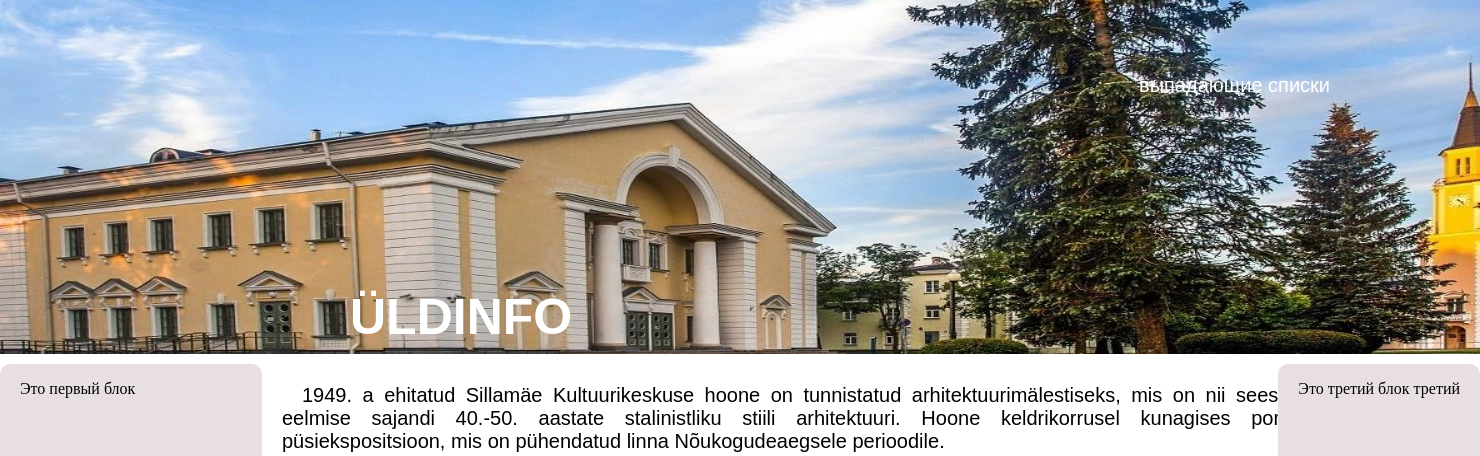
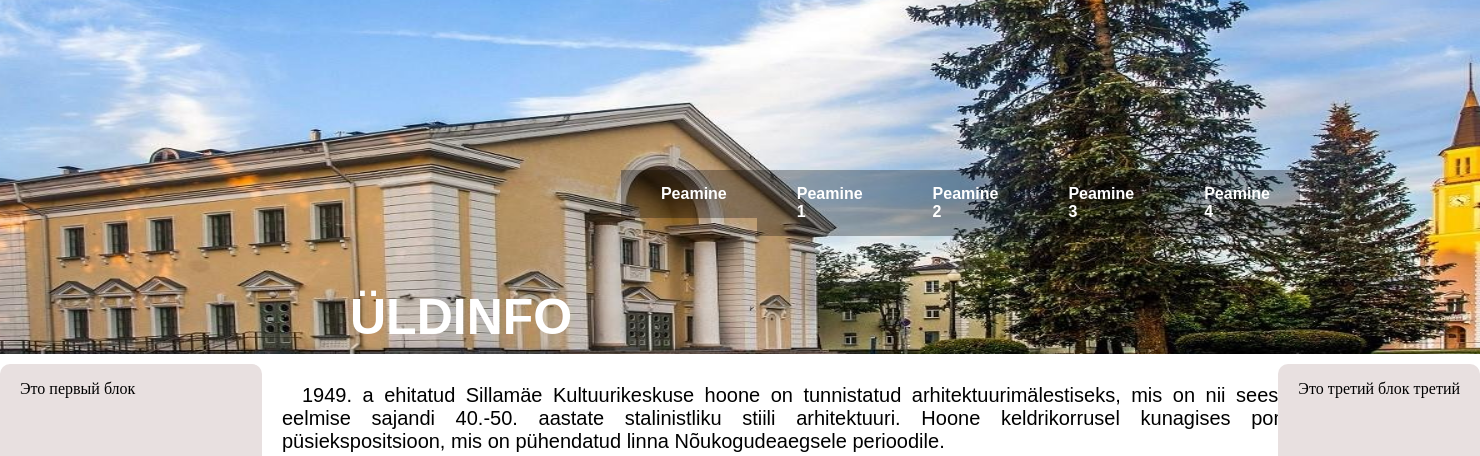
Before and after one commit to sutikovi-gor/kultuurikeskus, a PHP site: page / in a window 1480 px wide. Shown: the top 456 px of the page. Run offline with PHP 8.4, Linux system fonts and the light colour scheme.

Commit message:
rippmenu

```diff
--- a/css/style.css
+++ b/css/style.css
@@ -67,6 +67,7 @@ header{
 
 
 
+
 }
 
 .text_header{
@@ -84,18 +85,25 @@ header{
 
 .div_header{
 	position: relative;
+	display: inline-block;
 	font-family: Arial;
 	float: right;
 	padding-left: 1000px;
-	margin-right: 150px;
-	padding-top: 0px;
+	margin-right: 180px;
+	padding-top: 100px;
 	/*filter: blur(5px);*/
+
 
 }
 
 .div_header_text{
 	color: #FFFFFF;
-	font-size: 20px;
+	font-size: 17px;
+
+	/*background-color: rgb(0,0,0);*/
+	background-color: rgba(0,0,0, 0.3); /*делает полупрозрачный фон за текстом*/
+	color: white;
+	font-weight: bold;
 
 }
 
@@ -123,28 +131,44 @@ header{
 	}
 
 
-.card-photo {
-	display: block;
-	width: 200px;
-	height: 200px;
-	margin: 0 auto;
-	border-radius: 50%;
-}
-
-.card-tittle{
-	font-size: 20px;
-	text-align: center;
-	color: #37D755;
-}
 
 
+.dws_menu ul,
+.dws_menu ol {
+	list-style: none;
+
+	}
+	.dws_menu > ul{
+		display: flex;
+		justify-content: center;
+	}
+
+	.dws_menu > ul li a{
+		display: block;
+		padding: 15px 30px 15px 40px;
+		text-decoration: none;
+		color: #FFFFFF;
+		font-weight: bold;
+		background-color: rgba(0,0,0, 0.3);
+
+	}
+
+	.dws_menu li ul {
+		position: absolute;
+		display: none;
 
 
-.card-subtitle{
-	font-size: 18px;
-	color: #9B2B2B;
-}
-.card-list{
-	padding-left: 0px;
-	list-style-position: inside;
-	font-size: 14px;
+	}
+	.dws_menu li> ul li{
+		border: 1px;
+
+	}
+	.dws_menu li:hover > ul{
+		display: block;
+		font-weight: bold;
+		color: #080000;
+	}
+
+	.fa-fa-{
+
+	}
--- a/index.html
+++ b/index.html
@@ -11,7 +11,28 @@
 <br><br><br>
 <h1 class="text_header">ÜLDINFO</h1>
 
-<div class="div_header"> <p class="div_header_text">выпадающие списки</p></div>
+<div class="div_header">
+
+  <nav class="dws_menu">
+     <ul>
+         <li><a href="#"><i class="fa fa-"></i>Peamine</a>
+            <ul>
+                <li><a href="">Teine 1</a></li>
+                <li><a href="">Teine 2</a></li>
+                <li><a href="">fghfgh</a></li>
+                <li><a href="">fhfgfb</a></li>
+                <li><a href="">hgfdhgfd</a></li>
+            </ul>
+
+         </li>
+         <li><a href="#"><i class="fa fa-"></i>Peamine 1</a></li>
+         <li><a href="#"><i class="fa fa-"></i>Peamine 2</a></li>
+         <li><a href="#"><i class="fa fa-"></i>Peamine 3</a></li>
+         <li><a href="#"><i class="fa fa-"></i>Peamine 4</a></li>
+     </ul>
+ </nav>
+
+</div>
 
 </header>
 
@@ -47,4 +68,8 @@ Tere tulemast Kultuurikeskusesse!</p>
  </div>
 
 </body>
+
+
+
+
 </html>
```
